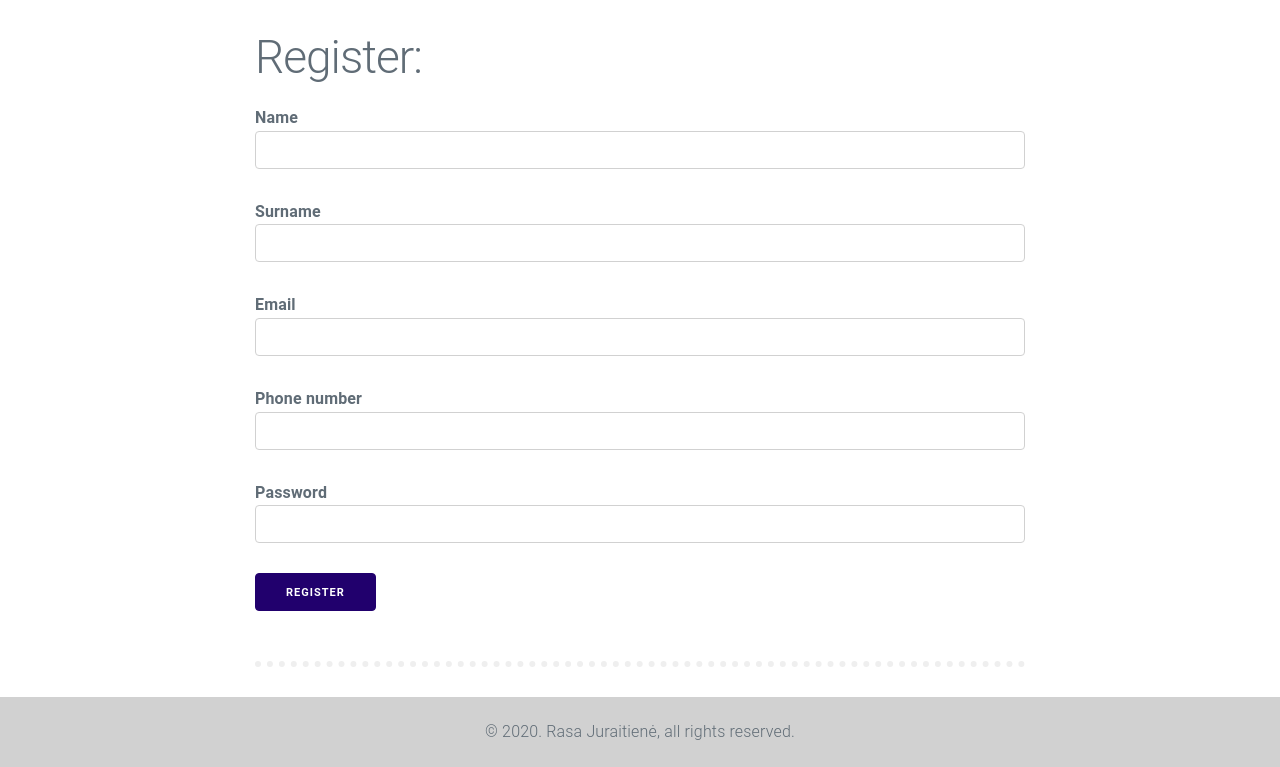
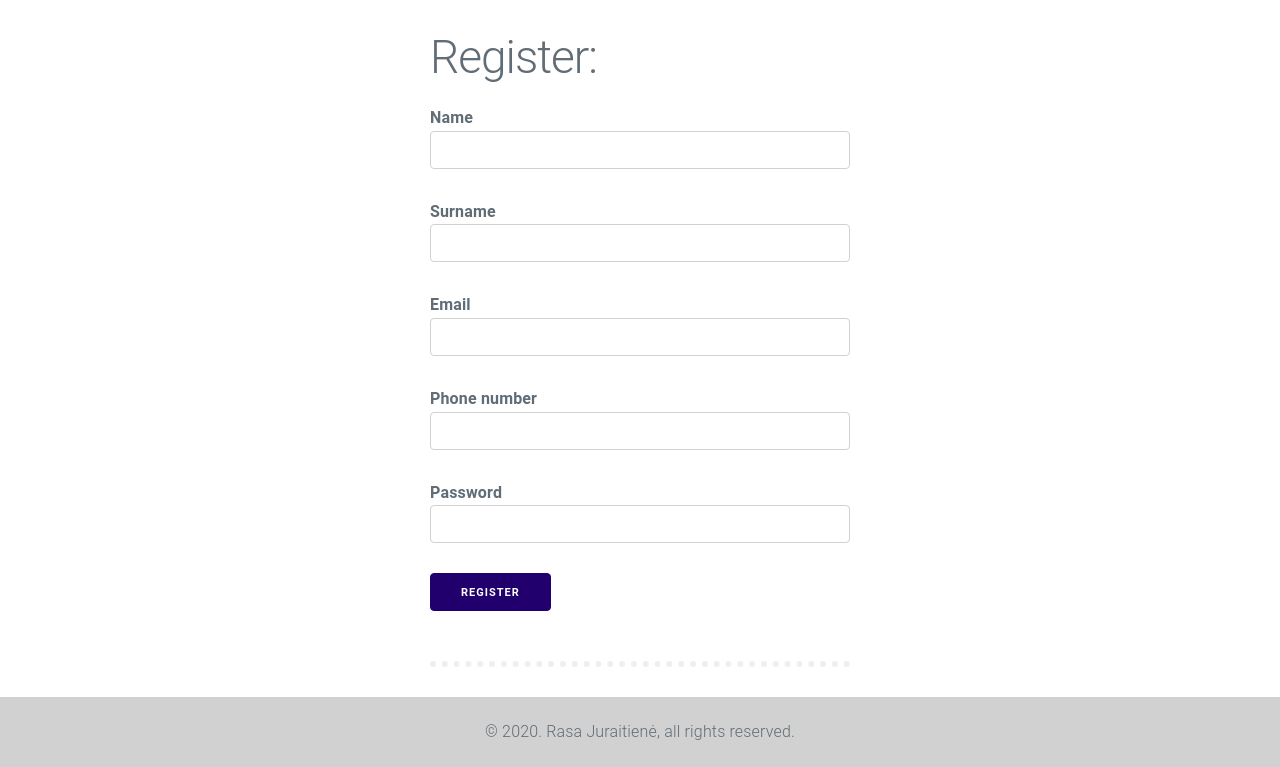
Before and after one commit to RasaJuraitiene/Exam, a PHP site: page /register.php in a window 1280 px wide. Shown: the part 70-837 px from the top of the page. Run offline with PHP 8.4, Linux system fonts and the light colour scheme.

Commit message:
Final project FINISHED

```diff
--- a/app/data/db.json
+++ b/app/data/db.json
@@ -1 +1 @@
-{"users":[{"id":null,"email":"rasa@gmail.com","name":"Rasa","surname":"Juraitiene","phone":"+37060599601","password":"panama"},{"id":null,"email":"esteja@gmail.com","name":"Esteja","surname":"Juraityte","phone":"37060599601","password":"panama"},{"id":null,"email":"mateja@gmail.com","name":"Mateja","surname":"Juraityte","phone":"","password":"panama"}],"feedback":[{"user_id":0,"id":null,"feedback":"Labai rekomenduoju sia imone. Puikiai atlieka savo darba","timestamp":1581615350},{"user_id":1,"id":null,"feedback":"Savo srities profesionalai!","timestamp":1581615366},{"user_id":1,"id":null,"feedback":"Luxury Taxi patys geriausi!","timestamp":1581615389},{"user_id":1,"id":null,"feedback":"Patys geriausi!","timestamp":1581617416},{"user_id":1,"id":null,"feedback":"Nuostabus","timestamp":1581617502}]}
+{"users":[{"id":null,"email":"rasa@gmail.com","name":"Rasa","surname":"Juraitiene","phone":"+37060599601","password":"panama"},{"id":null,"email":"esteja@gmail.com","name":"Esteja","surname":"Juraityte","phone":"37060599601","password":"panama"},{"id":null,"email":"mateja@gmail.com","name":"Mateja","surname":"Juraityte","phone":"","password":"panama"}],"feedback":[{"user_id":0,"id":null,"feedback":"Labai rekomenduoju sia imone. Puikiai atlieka savo darba","timestamp":1581615350},{"user_id":1,"id":null,"feedback":"Savo srities profesionalai!","timestamp":1581615366},{"user_id":1,"id":null,"feedback":"Luxury Taxi patys geriausi!","timestamp":1581615389},{"user_id":1,"id":null,"feedback":"Patys geriausi!","timestamp":1581617416},{"user_id":1,"id":null,"feedback":"Nuostabus","timestamp":1581617502},{"user_id":2,"id":null,"feedback":"Rekomenduoju","timestamp":1581659791},{"user_id":2,"id":null,"feedback":"Puiki kompanija","timestamp":1581659813}]}
--- a/public_html/login.php
+++ b/public_html/login.php
@@ -43,7 +43,7 @@ switch (get_form_action()) {
 </header>
 <!-- Main Content -->
 <main>
-    <section class="wrapper">
+    <section class="wrapper_log_reg">
         <div class="block">
             <h1>Login:</h1>
             <!-- Login Form -->
--- a/public_html/media/css/style.css
+++ b/public_html/media/css/style.css
@@ -35,6 +35,14 @@ main {
 
 .wrapper {
     width: 800px;
+    max-width: 100%;
+    margin: 0 auto;
+    padding: 15px;
+    box-sizing: border-box;
+}
+
+.wrapper_log_reg {
+    width: 450px;
     max-width: 100%;
     margin: 0 auto;
     padding: 15px;
--- a/public_html/register.php
+++ b/public_html/register.php
@@ -44,7 +44,7 @@ switch (get_form_action()) {
 </header>
 <!-- Main Content -->
 <main>
-    <section class="wrapper">
+    <section class="wrapper_log_reg">
         <div class="block">
             <?php if ($success): ?>
                 <h1>Registration successful!</h1>
```
